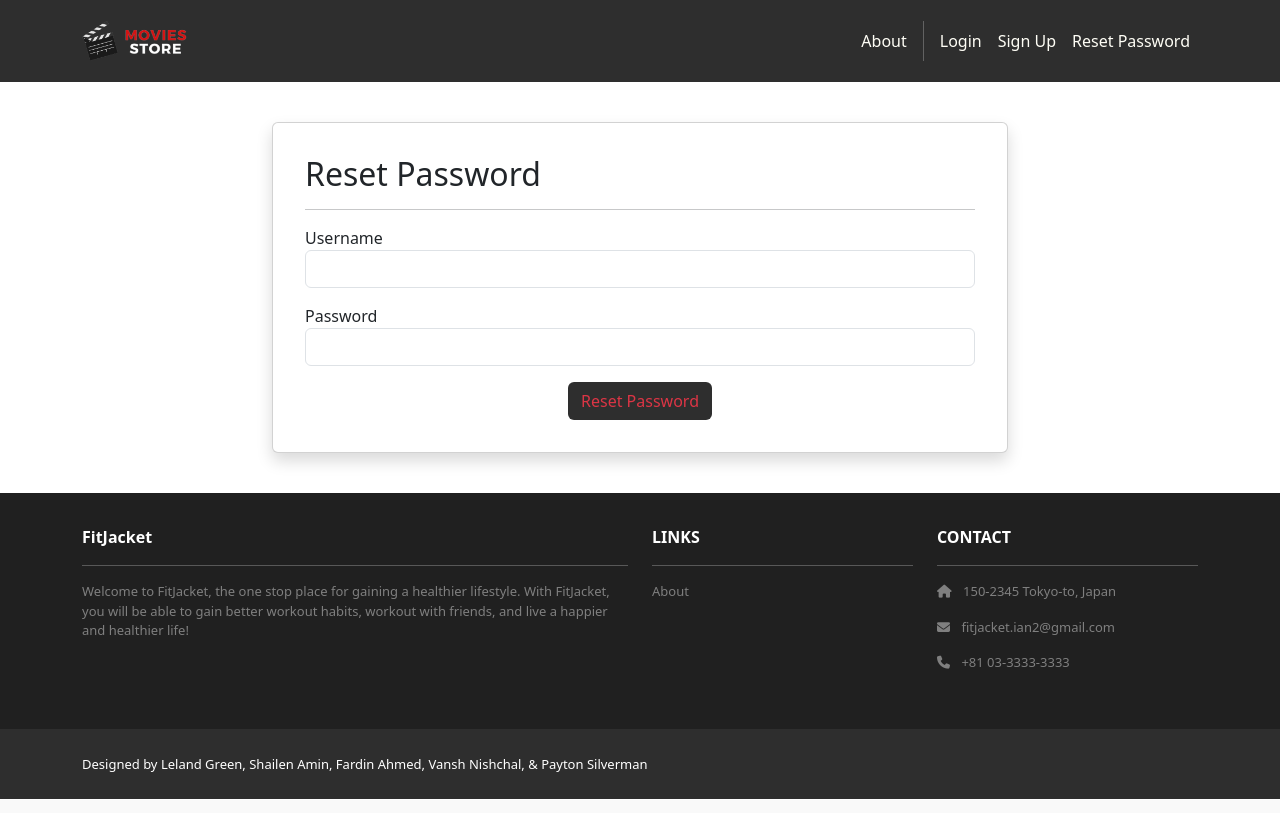
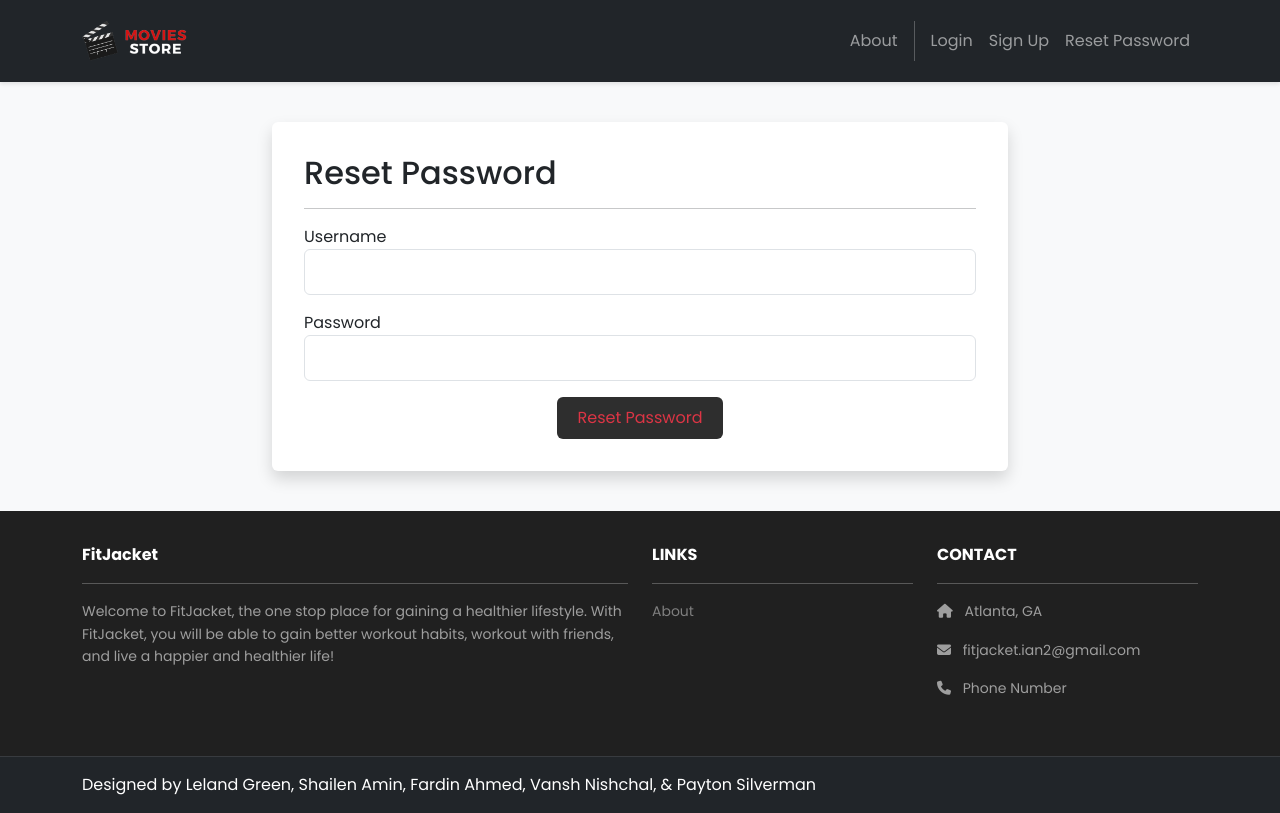
Before and after one commit to shailenamin/FitJacket, a Django app: template accounts/templates/accounts/resetPassword.html in a window 1280 px wide. Run offline with Django 3.2, Linux system fonts and the light colour scheme; the template is opened without the code that fills it, so the values that code supplies are empty; some libraries are stand-ins or nearby versions.

Commit message:
Fixed footer

```diff
--- a/FitJacket/static/css/style.css
+++ b/FitJacket/static/css/style.css
@@ -1,23 +1,129 @@
-.bg-index{
-  background: url("/static/img/background.jpg") no-repeat fixed;
-  background-size: 100% auto;
+body {
+  font-family: 'Poppins', sans-serif;
+  background-color: #f8f9fa;
+  min-height: 100vh;
+  display: flex;
+  flex-direction: column;
 }
 
-.navbar a.nav-link {
-  color: #FFFEF6 !important;
+.main-content {
+  flex: 1;
 }
 
-.bg-dark {
+.navbar {
+  box-shadow: 0 2px 4px rgba(0,0,0,0.1);
+}
+
+.navbar-brand img {
+  transition: transform 0.2s;
+}
+
+.navbar-brand img:hover {
+  transform: scale(1.05);
+}
+
+.nav-link {
+  position: relative;
+  transition: color 0.3s;
+}
+
+.nav-link:after {
+  content: '';
+  position: absolute;
+  width: 0;
+  height: 2px;
+  bottom: 0;
+  left: 0;
+  background-color: #6ab43e;
+  transition: width 0.3s;
+}
+
+.nav-link:hover:after {
+  width: 100%;
+}
+
+.card {
+  transition: transform 0.2s, box-shadow 0.2s;
+  border: none;
+  box-shadow: 0 2px 15px rgba(0,0,0,0.1);
+}
+
+.card:hover {
+  transform: translateY(-5px);
+  box-shadow: 0 5px 20px rgba(0,0,0,0.15);
+}
+
+.img-card-200 {
+  width: auto;
+  max-height: 200px;
+  object-fit: cover;
+  border-radius: 8px;
+}
+
+.img-card-400 {
+  width: auto;
+  max-height: 400px;
+  object-fit: cover;
+  border-radius: 12px;
+  box-shadow: 0 4px 15px rgba(0,0,0,0.1);
+}
+
+img[alt="GT"] {
+  max-width: 350px;
+  border-radius: 30px;
+  box-shadow: 0 4px 20px rgba(0,0,0,0.1);
+  margin: 2rem auto;
+  display: block;
+}
+
+img[alt="about"] {
+  max-width: 95%;
+  border-radius: 30px;
+  box-shadow: 0 4px 20px rgba(0,0,0,0.1);
+  margin: 2rem auto;
+  display: block;
+}
+
+.btn {
+  padding: 8px 20px;
+  border-radius: 6px;
+  transition: all 0.3s;
+}
+
+.btn.bg-dark {
   background-color: #2E2E2E !important;
+}
+
+.btn.bg-dark:hover {
+  background-color: #1a1a1a !important;
+  transform: translateY(-2px);
+  box-shadow: 0 4px 12px rgba(0,0,0,0.15);
+}
+
+.btn-danger {
+  background-color: #dc3545;
+}
+
+.btn-danger:hover {
+  background-color: #bb2d3b;
+  transform: translateY(-2px);
 }
 
 .ms-footer {
   background-color: #202020;
+  padding-top: 2rem;
+  padding-bottom: 2rem;
 }
 
 .ms-footer p {
+  color: #9e9e9e;
+  font-size: 14px;
+  line-height: 1.6;
+}
+
+.ms-footer a {
   color: #7F7F7F;
-  font-size: 13px;
+  transition: color 0.3s;
 }
 
 .ms-footer a:hover {
@@ -25,16 +131,159 @@
   text-decoration: none;
 }
 
-.ms-footer-bottom span{
-  font-size: 13px;
-  line-height: 38px;
+.ms-footer-bottom {
+  border-top: 1px solid rgba(255,255,255,0.1);
 }
 
-.ms-footer-bottom a {
-  color: #6ab43e;
-  text-decoration: none;
+.bg-index {
+  background: linear-gradient(rgba(0,0,0,0.6), rgba(0,0,0,0.6)), url("../img/home_background.png") no-repeat fixed;
+  background-size: cover;
+  background-position: center;
+  padding: 6rem 0;
+  position: relative;
 }
 
-.ms-footer-bottom a:hover {
-  color: #fff;
+.bg-index h2 {
+  font-size: 2.8rem;
+  font-weight: 700;
+  margin-bottom: 1.5rem;
+  text-shadow: 2px 2px 4px rgba(0,0,0,0.3);
 }
+
+.bg-index p {
+  font-size: 1.2rem;
+  max-width: 800px;
+  margin: 0 auto;
+  line-height: 1.6;
+  text-shadow: 1px 1px 2px rgba(0,0,0,0.2);
+}
+
+.home-content {
+  padding: 4rem 0;
+  background: linear-gradient(135deg, #f8f9fa 0%, #ffffff 100%);
+}
+
+.home-content h4 {
+  color: #2E2E2E;
+  font-weight: 600;
+  margin-bottom: 2rem;
+  font-size: 1.8rem;
+}
+
+.home-content h5 {
+  color: #4a4a4a;
+  line-height: 1.6;
+  margin-bottom: 2rem;
+  font-size: 1.1rem;
+  max-width: 900px;
+  margin-left: auto;
+  margin-right: auto;
+}
+
+.home-welcome {
+  padding: 2rem;
+  background: white;
+  border-radius: 15px;
+  box-shadow: 0 4px 20px rgba(0,0,0,0.08);
+  margin-bottom: 3rem;
+  text-align: center;
+}
+
+.home-cta {
+  margin: 2.5rem 0;
+}
+
+.home-cta .btn {
+  padding: 12px 30px;
+  font-size: 1.1rem;
+  font-weight: 500;
+  letter-spacing: 0.5px;
+}
+
+.form-control {
+  border-radius: 6px;
+  border: 1px solid #dee2e6;
+  padding: 10px 15px;
+  transition: border-color 0.3s, box-shadow 0.3s;
+}
+
+.form-control:focus {
+  border-color: #6ab43e;
+  box-shadow: 0 0 0 0.2rem rgba(106,180,62,0.25);
+}
+
+.table {
+  background-color: white;
+  border-radius: 8px;
+  overflow: hidden;
+  box-shadow: 0 2px 15px rgba(0,0,0,0.1);
+}
+
+.table th {
+  background-color: #2E2E2E;
+  color: white;
+  font-weight: 500;
+  border: none;
+}
+
+.table td {
+  border-color: #f0f0f0;
+  vertical-align: middle;
+}
+
+@media (max-width: 768px) {
+    .navbar-nav {
+      padding: 1rem 0;
+    }
+
+    .nav-link {
+      padding: 0.5rem 0;
+    }
+
+    .card {
+      margin-bottom: 1rem;
+    }
+
+    .table {
+      margin-bottom: 1rem;
+    }
+
+    .form-control {
+        margin-bottom: 0.5rem;
+    }
+
+    .btn {
+      width: 100%;
+      margin-bottom: 0.5rem;
+    }
+
+    .img-card-400 {
+      max-height: 300px;
+    }
+}
+
+@media (max-width: 500px) {
+    .bg-index h2 {
+      font-size: 2rem;
+    }
+
+    .bg-index p {
+      font-size: 1rem;
+    }
+
+    .home-content h4 {
+      font-size: 1.5rem;
+    }
+
+    .home-content h5 {
+      font-size: 1rem;
+    }
+
+    .home-welcome {
+      padding: 1rem;
+    }
+
+    img[alt="GT"] {
+      max-width: 250px;
+    }
+}
--- a/FitJacket/templates/base.html
+++ b/FitJacket/templates/base.html
@@ -39,13 +39,13 @@
     </nav>
     <!-- Header -->
 
-    <div>
+    <div class="main-content" style="height: 80vh;">
       {% block content %}
       {% endblock content %}
     </div>
 
     <!-- Footer -->
-    <section class="p-3 ms-footer d-none d-md-block">
+    <section class="p-3 ms-footer d-flex d-none d-md-block">
       <div class="container">
         <div class="row mt-3 text-white">
           <div class="col-md-6 col-lg-6 col-xl-6 mx-auto mb-4">
@@ -62,9 +62,9 @@
           <div class="col-md-3 col-lg-3 col-xl-3 mx-auto mb-4">
             <b>CONTACT</b>
             <hr />
-            <p><i class="fas fa-home me-2"></i> 150-2345 Tokyo-to, Japan</p>
+            <p><i class="fas fa-home me-2"></i> Atlanta, GA</p>
             <p><i class="fas fa-envelope me-2"></i> fitjacket.ian2@gmail.com</p>
-            <p><i class="fas fa-phone me-2"></i> +81 03-3333-3333</p>
+            <p><i class="fas fa-phone me-2"></i> Phone Number</p>
           </div>
         </div>
       </div>
@@ -72,7 +72,7 @@
     <section class="p-3 ms-footer-bottom bg-dark">
       <div class="container d-flex justify-content-between">
         <div class="me-5 text-white">
-          <span>Designed by Leland Green, Shailen Amin, Fardin Ahmed, Vansh Nishchal, & Payton Silverman
+          <span>Designed by Leland Green, Shailen Amin, Fardin Ahmed, Vansh Nishchal, & Payton Silverman</a>
           </span>
         </div>
       </div>
```
Also changed, not shown: home/templates/home/about.html (+5 -7 lines), db.sqlite3.
